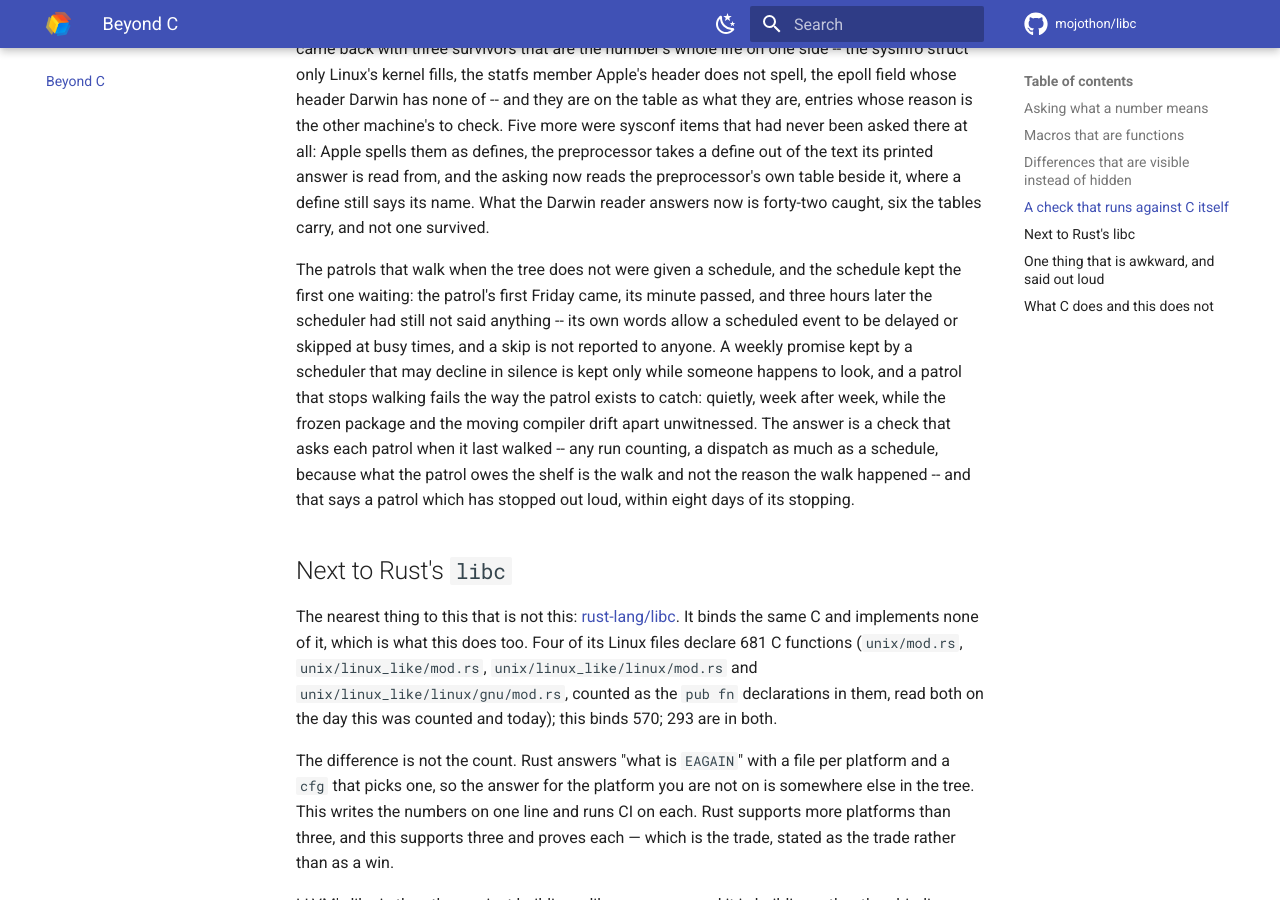
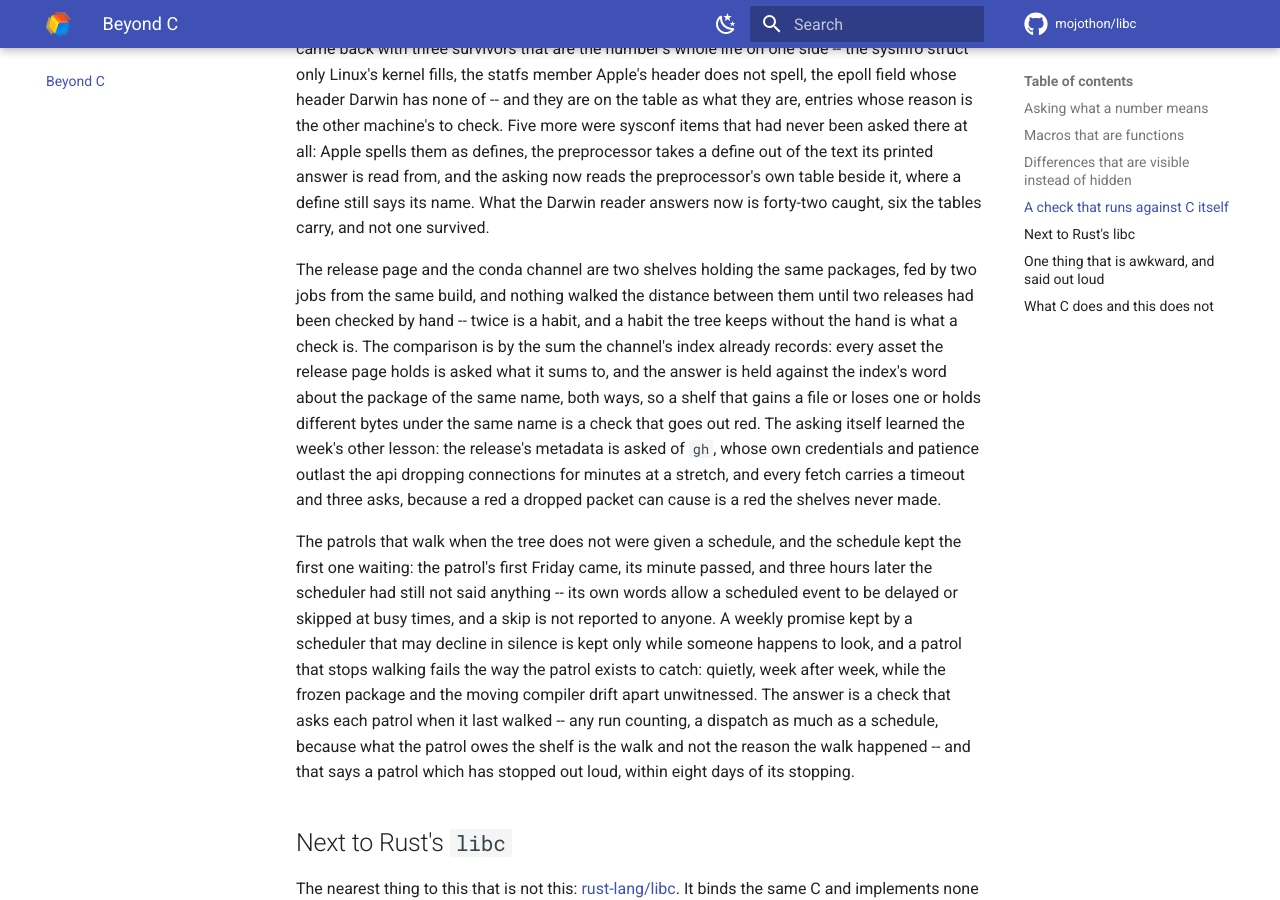
Before and after one commit to mojothon/libc, an MkDocs documentation site: the page built from docs/beyond-c.md, in a window 1280 px wide and 900 px high, scrolled down 20017 px. Built offline with MkDocs 1.6.1 and Material for MkDocs 9.7.7, drawn with Linux system fonts in a browser that asks for light colours; comment, search, counter and statistics services are not loaded.

Commit message:
docs: the two shelves, and the habit the tree keeps without the hand
The release page and the conda channel were asked of each other by
hand for two releases before the asking became a check, and the
narrative records both the distance between the shelves and the way
the asking is made -- by gh, with a timeout and three asks, because a
red a dropped packet can cause is a red the shelves never made.

```diff
--- a/docs/beyond-c.md
+++ b/docs/beyond-c.md
@@ -999,6 +999,21 @@ the preprocessor's own table beside it, where a define still says its
 name. What the Darwin reader answers now is forty-two caught, six the
 tables carry, and not one survived.
 
+The release page and the conda channel are two shelves holding the
+same packages, fed by two jobs from the same build, and nothing walked
+the distance between them until two releases had been checked by
+hand -- twice is a habit, and a habit the tree keeps without the hand
+is what a check is. The comparison is by the sum the channel's index
+already records: every asset the release page holds is asked what it
+sums to, and the answer is held against the index's word about the
+package of the same name, both ways, so a shelf that gains a file or
+loses one or holds different bytes under the same name is a check
+that goes out red. The asking itself learned the week's other lesson:
+the release's metadata is asked of `gh`, whose own credentials and
+patience outlast the api dropping connections for minutes at a
+stretch, and every fetch carries a timeout and three asks, because a
+red a dropped packet can cause is a red the shelves never made.
+
 The patrols that walk when the tree does not were given a schedule,
 and the schedule kept the first one waiting: the patrol's first Friday
 came, its minute passed, and three hours later the scheduler had still
```
